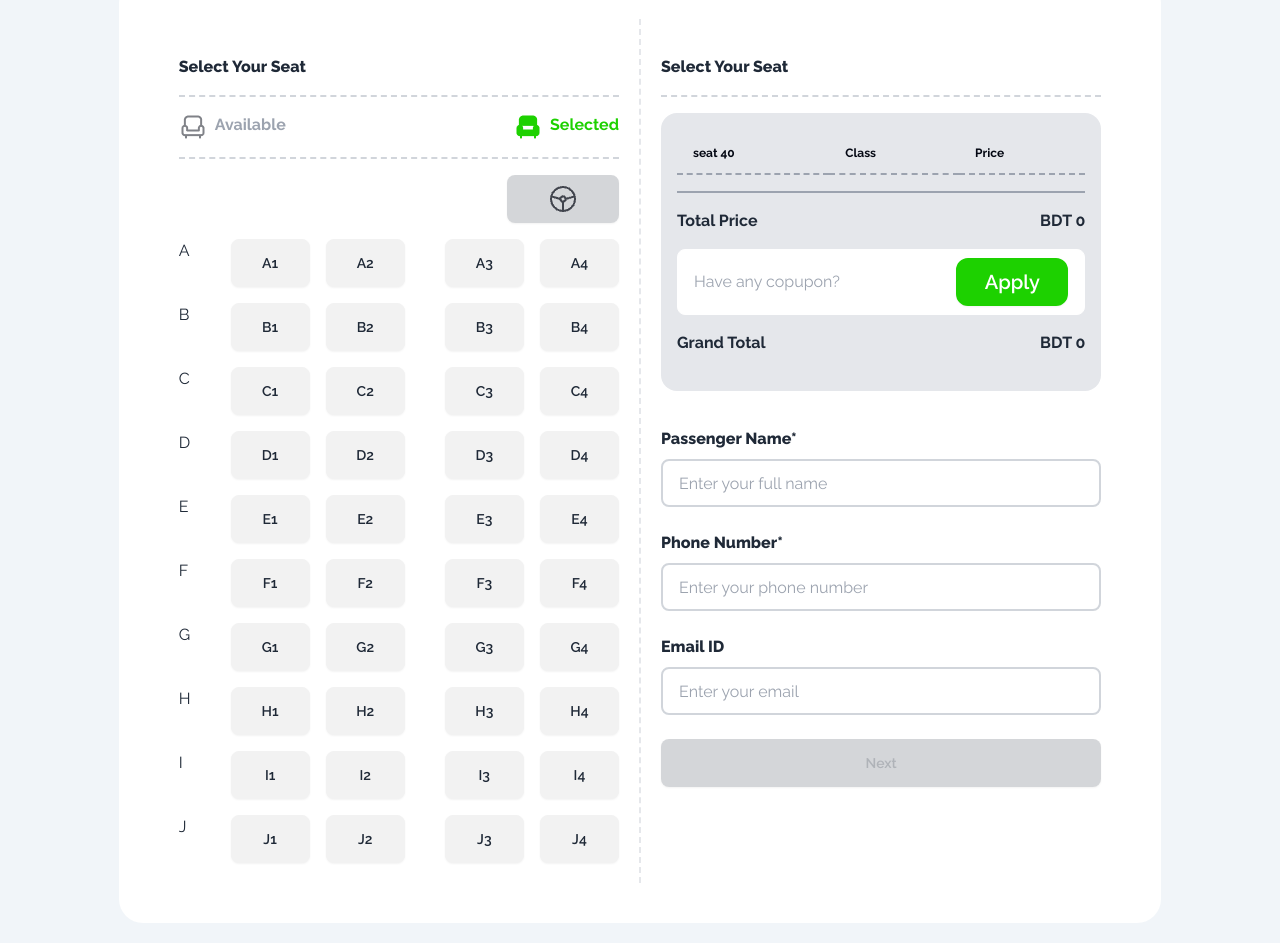
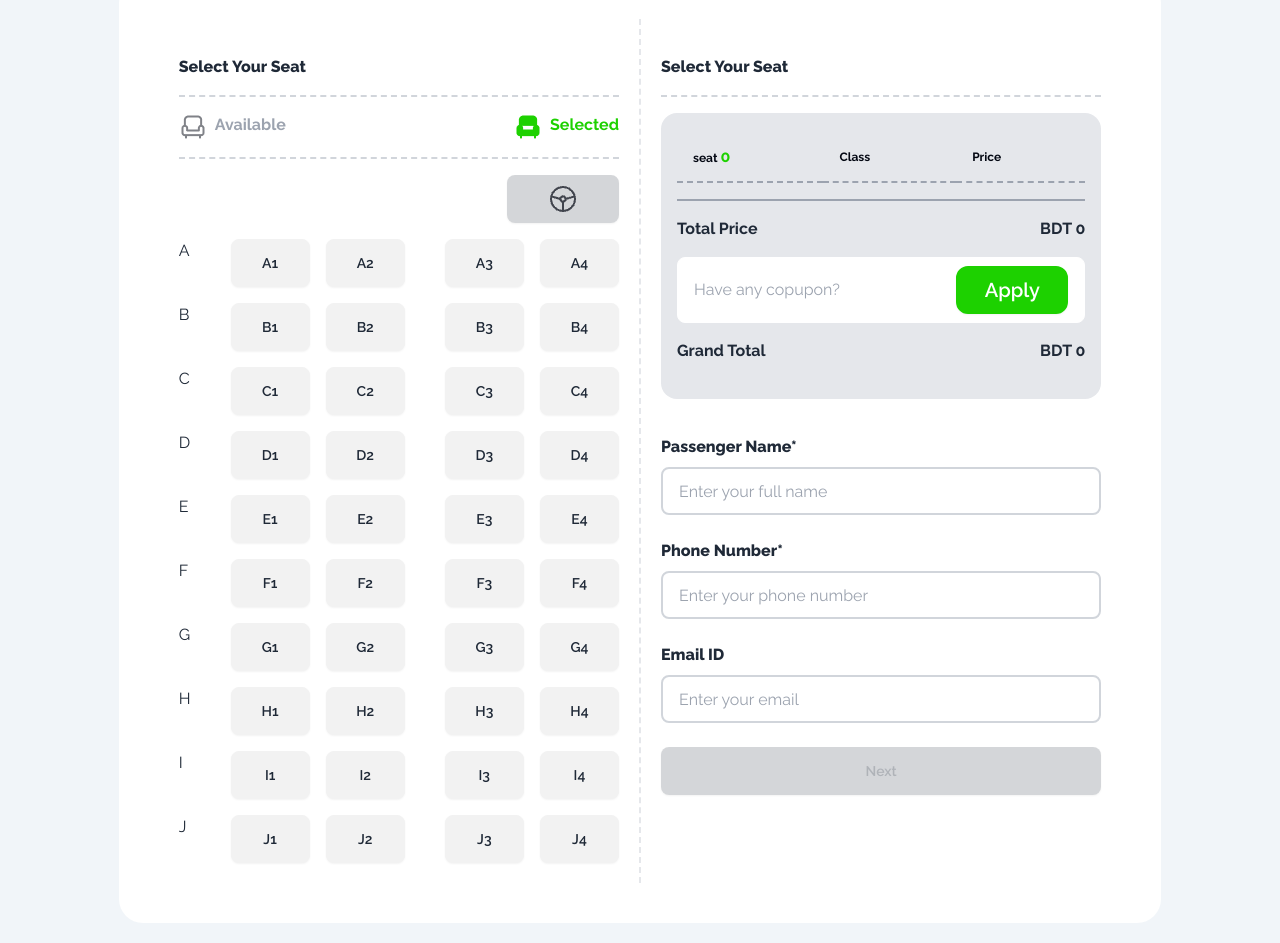
Before and after one commit to TahmidTausif/assignment-5-smart-ticketing, a plain HTML site: page index.html in a window 1280 px wide. Shown: the part 2219-3162 px from the top of the page. Drawn offline with nearby package versions, Linux system fonts and the light colour scheme.

Commit message:
push push push

```diff
--- a/index.html
+++ b/index.html
@@ -328,7 +328,7 @@
                                 <!-- head -->
                                 <thead>
                                     <tr class="border-b-2 border-dashed border-gray-400 font-bold">
-                                        <th class="text-ticket-primary font-bold">seat <span id="seat-count">40</span>
+                                        <th class="text-ticket-primary font-bold">seat <span id="seat-count" class="text-ticket-font text-base">0</span>
                                         </th>
                                         <th class="text-ticket-primary font-bold ">Class</th>
                                         <th class="text-ticket-primary font-bold">Price</th>
```
